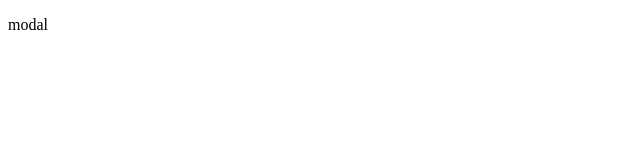
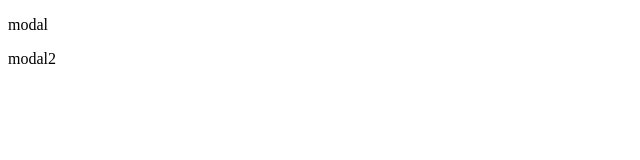
Before and after one commit to amirsaars/test, a plain HTML site: page modal2.html in a window 1280 px wide. Shown: the full height of the page, 0-640 px from the left. Drawn offline with Linux system fonts and the light colour scheme.

Commit message:
Update modal2.html

```diff
--- a/modal2.html
+++ b/modal2.html
@@ -3,6 +3,7 @@
   <body>
     <di>
       <p>modal</p>
+      <p>modal2</p>
     </di>
   </body>
 </html>
```
